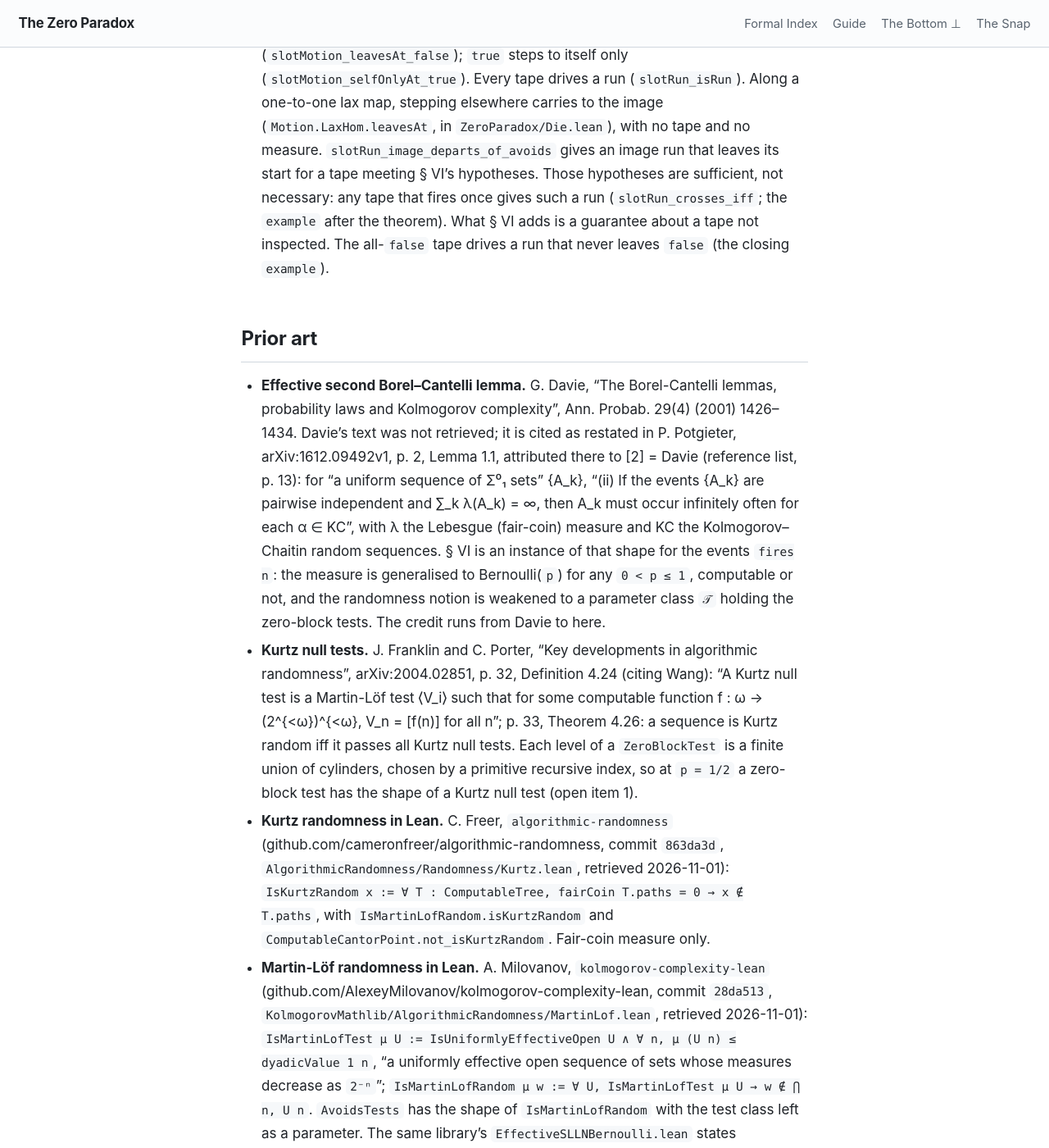
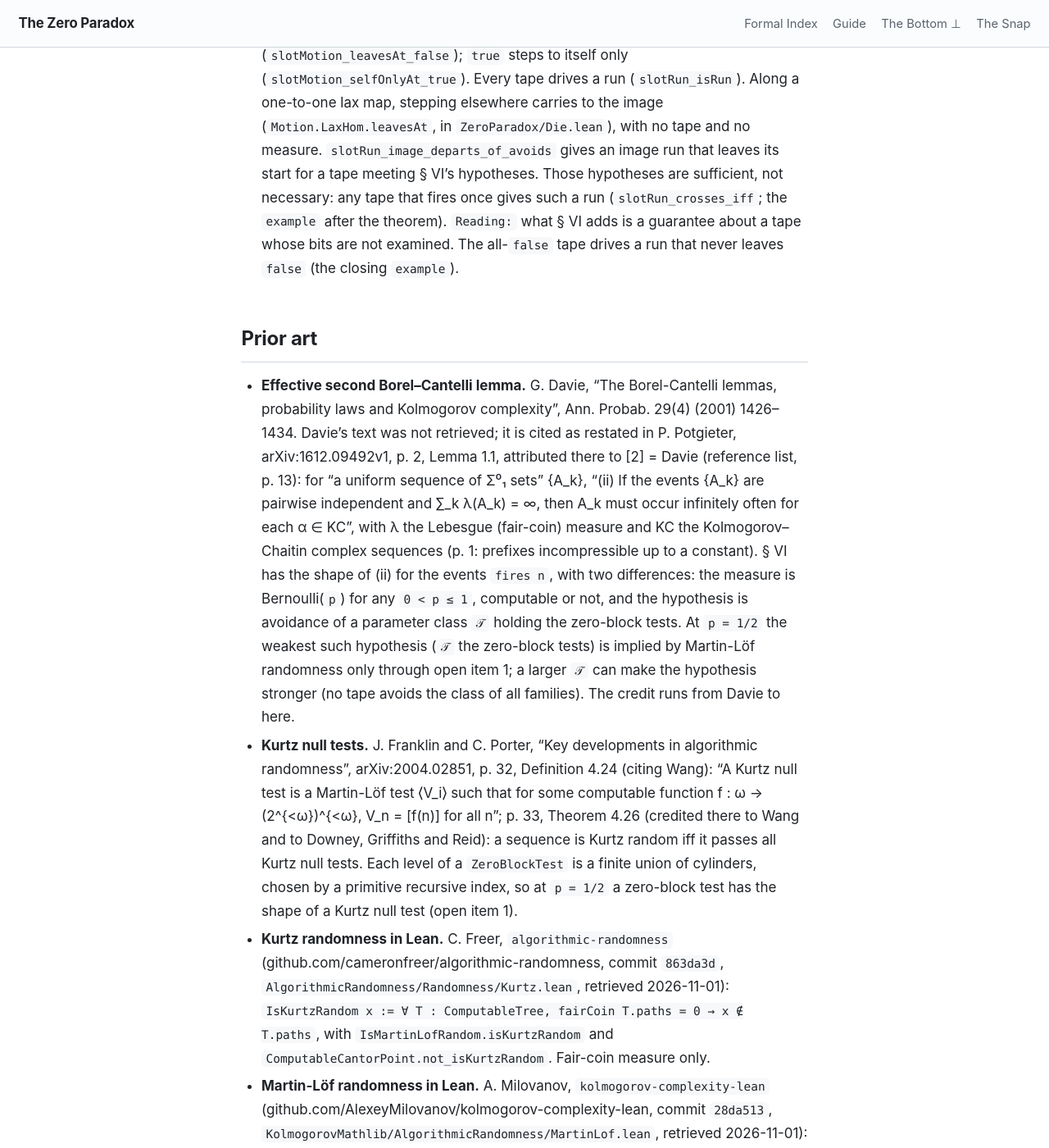
Before and after one commit to timbrigham/ZeroParadox, a Jekyll site: the page built from ZeroParadox/Information/CrossingTrials.md, in a window 1280 px wide and 1400 px high, scrolled down 793 px. Shown: the whole window at 82% size. Built offline with Jekyll 4.4.1, drawn with Linux system fonts in a browser that asks for light colours; our own code applies the rules of GitHub Pages for plain Markdown files; some of the changed text lies outside the part shown.

Commit message:
Typicality round 2 fixes: premise count, cxQ2_zero, Davie hedge, converse gloss
Apply the round-2 copy-editor, editorial, adversary, claim-review and
prior-art ordinaries: two added premises (0 < p is already
crossing_almost_surely's); point the 2-adic complexity at cxQ2_zero;
hedge the Davie comparison through open item 1 and use Potgieter's
"complex"; credit Thm 4.26; scope ML-meets-htyp to p = 1/2; restore the
standard-theory hedge on the maximally complex reading; split the
converse example's gloss into Statement and Reading; index the
sufficient-not-necessary witness in DieCannotBe § XXVIII; Milovanov
existence and computable-null pointers.

Co-Authored-By: Claude Opus 5.5 <noreply@anthropic.com>
Claude-Session: https://claude.ai/code/session_01Qj4hZEe22hsY1FqfbKnnU2

```diff
--- a/ZeroParadox/Information/CrossingTrials.md
+++ b/ZeroParadox/Information/CrossingTrials.md
@@ -23,7 +23,8 @@ two-chart reading for § IV–VII.
   `ZeroParadox/Die.lean`), with no tape and no measure. `slotRun_image_departs_of_avoids` gives an image
   run that leaves its start for a tape meeting § VI's hypotheses. Those hypotheses are sufficient, not
   necessary: any tape that fires once gives such a run (`slotRun_crosses_iff`; the `example` after the
-  theorem). What § VI adds is a guarantee about a tape not inspected. The all-`false` tape drives a run
+  theorem). `Reading:` what § VI adds is a guarantee about a tape whose bits are not examined. The
+  all-`false` tape drives a run
   that never leaves `false` (the closing `example`).
 
 ## Prior art
@@ -33,14 +34,17 @@ two-chart reading for § IV–VII.
   as restated in P. Potgieter, arXiv:1612.09492v1, p. 2, Lemma 1.1, attributed there to [2] = Davie
   (reference list, p. 13): for "a uniform sequence of Σ⁰₁ sets" {A_k}, "(ii) If the events {A_k} are
   pairwise independent and ∑_k λ(A_k) = ∞, then A_k must occur infinitely often for each α ∈ KC", with λ
-  the Lebesgue (fair-coin) measure and KC the Kolmogorov–Chaitin random sequences. § VI is an instance of
-  that shape for the events `fires n`: the measure is generalised to Bernoulli(`p`) for any `0 < p ≤ 1`,
-  computable or not, and the randomness notion is weakened to a parameter class `𝒯` holding the
-  zero-block tests. The credit runs from Davie to here.
+  the Lebesgue (fair-coin) measure and KC the Kolmogorov–Chaitin complex sequences (p. 1: prefixes
+  incompressible up to a constant). § VI has the shape of (ii) for the events `fires n`, with two
+  differences: the measure is Bernoulli(`p`) for any `0 < p ≤ 1`, computable or not, and the hypothesis
+  is avoidance of a parameter class `𝒯` holding the zero-block tests. At `p = 1/2` the weakest such
+  hypothesis (`𝒯` the zero-block tests) is implied by Martin-Löf randomness only through open item 1; a
+  larger `𝒯` can make the hypothesis stronger (no tape avoids the class of all families). The credit
+  runs from Davie to here.
 - **Kurtz null tests.** J. Franklin and C. Porter, "Key developments in algorithmic randomness",
   arXiv:2004.02851, p. 32, Definition 4.24 (citing Wang): "A Kurtz null test is a Martin-Löf test ⟨V_i⟩
   such that for some computable function f : ω → (2^{<ω})^{<ω}, V_n = [f(n)] for all n"; p. 33, Theorem
-  4.26: a sequence is Kurtz random iff it passes all Kurtz null tests. Each level of a `ZeroBlockTest`
+  4.26 (credited there to Wang and to Downey, Griffiths and Reid): a sequence is Kurtz random iff it passes all Kurtz null tests. Each level of a `ZeroBlockTest`
   is a finite union of cylinders, chosen by a primitive recursive index, so at `p = 1/2` a zero-block
   test has the shape of a Kurtz null test (open item 1).
 - **Kurtz randomness in Lean.** C. Freer, `algorithmic-randomness`
@@ -58,8 +62,12 @@ two-chart reading for § IV–VII.
   `tendsto_freqOne_of_isMartinLofRandom_bernoulli'` ("SUV Theorem 34"): for `p ≤ 1` with
   `IsComputableReal (p : ℝ)` and `x` Martin-Löf random for its `bernoulliMeasure p hp`, the frequency of
   ones in `x` tends to `p`; for `p > 0` that gives infinitely many ones. Its hypothesis needs a
-  computable `p`, which § VI does not; that Martin-Löf randomness meets § VI's `htyp` is open item 1, and
-  its `bernoulliMeasure` was not compared with `trials`. None of these libraries is a dependency here.
+  computable `p`, which § VI does not; that Martin-Löf randomness meets § VI's `htyp` is open item 1 at
+  `p = 1/2` and is not stated here for other `p`, and its `bernoulliMeasure` was not compared with `trials`. For the uniform measure the same library has
+  `exists_isMartinLofRandom_uniform` (a Martin-Löf random sequence exists, `EffectiveLaws.lean`) and
+  `isEffectivelyNull_singleton_of_computable` (no computable sequence is, `EffectiveNull.lean`); given
+  open item 1, the first is a tape meeting `htyp` at `p = 1/2`. None of these libraries is a dependency
+  here.
 - **Mathlib.** The pin was searched 2026-11-01 for `Martin-L`, `MartinLof`, `algorithmic(ally)? random`,
   `Kurtz` (case-insensitive, `.lake/packages/mathlib/Mathlib`): zero matches. Not located as of
   2026-11-01, searched as stated. theoremsearch, four phrasings (Kurtz null test; Martin-Löf random for
@@ -70,15 +78,18 @@ two-chart reading for § IV–VII.
 ## What remains open (2026-11-01)
 
 1. **Zero-block tests and the standard test classes.** That every `ZeroBlockTest` at `p = 1/2` is a Kurtz
-   null test, hence a Martin-Löf test, is read off the definitions above and is not proved in Lean here:
-   the corpus has no effective-open-set notion and imports neither library.
+   null test, hence a Martin-Löf test, is read off the definitions above and is not proved in Lean here;
+   nor is it proved that `trials (1/2)` is the fair-coin measure those definitions use. No
+   effective-open-set notion was located in `ZeroParadox/**` as of 2026-11-01 (searched for
+   `effective(ly) open`, `EffectiveOpen`, `Σ⁰₁`, `Sigma01`, `computably enumerable`, `IsKurtz`,
+   `MartinLof`: hits only in prose), and neither library is imported.
 2. **Uniformity in `p`.** `exists_halving_block` gives the block length `K` by an existence proof; it is
    not computed from `p`. For one fixed `p` the test needs only the number `K`, so the primitive-recursive
    index holds for every `0 < p` (`zeroBlockTest_silentFrom`). Computability of `p` would matter for a
    test uniform in `p`, and for Milovanov's universal test, which assumes a computable measure.
 3. **The bridge to the framework.** No map from ⊥ of a `ZPSemilattice` to a tape is claimed
-   (`ZeroParadox/Information/Disjunctive.md` fence 3; fence 1 of the Lean header says nothing identifies ⊥
-   with the trial space). `htyp` is a hypothesis on a tape.
+   (`ZeroParadox/Information/Disjunctive.md` fence 3; fence 1 of the Lean header: nothing here says the
+   structureless referent ⊥ is the trial space). `htyp` is a hypothesis on a tape.
 
 ## Two charts
 
@@ -90,17 +101,21 @@ of the motion; crossing is a property of one run; typicality is a property of a
 
 `Reading:` CARRIER — the tension. In the valuation chart, `infinitude_forces_infinite_complexity`
 (`ZeroParadox/Valuation/InfinitudeFloor.lean`) gives complexity ⊤ (the top of `ℕ∞`) at the floor of any
-`InfinitudeFloor`; at the 2-adic instance that floor is 0, under the additive-valuation convention that
-the valuation of 0 is ⊤. Read as a digit tape (a reading; no map from the 2-adic integers to tapes is
+`InfinitudeFloor`; at the 2-adic instance `q2InfinitudeFloor`, on `ℚ_[2]`, the floor is 0 and its complexity is
+`cxQ2 0 = ⊤` (`cxQ2_zero`, a case of the definition of `cxQ2`), matching the additive-valuation
+convention that the valuation of 0 is ⊤. Read as a digit tape (a reading; no map from the 2-adic integers to tapes is
 built here), 0 is the all-`false` tape, the sole member of `silentFrom 0`, and § VI's hypothesis
 excludes it at `N = 0` for every `0 < p ≤ 1` (`zeroBlockTest_silentFrom`). In the tape chart, under the
 pointwise order, the least element of `ℕ → Bool` is the same all-`false` tape (the `example` at
 `ZeroParadox/BottomCannotBe.lean`, `(⊥ : ℕ → Bool) = fun _ => false`), which is not disjunctive
 (`allFalse_not_disjunctive`, `ZeroParadox/Information/Disjunctive.lean`). Tim's maximally complex reading
 (`ZeroParadox/Information/Disjunctive.md` fence 3) places the occupant of ⊥ of a `ZPSemilattice`, read as
-a tape, among the Martin-Löf random tapes for the fair coin; that such tapes meet § VI's hypothesis at
+a tape, among the maximally complex tapes, which by standard theory (Levin–Schnorr; not proved here,
+Disjunctive.md fence 2) are Martin-Löf random for the fair coin; that such tapes meet § VI's hypothesis at
 `p = 1/2` is open item 1. The two readings put different tapes in the role, and nothing in Lean
 identifies them.
 
 Not claimed: that any tape is typical, that ⊥ of any carrier is a tape, or that typicality supplies the
-occurrence commitment. The theorem moves "almost surely" to "this run crosses" by adding three premises: `0 < p`, a class `𝒯` holding the zero-block tests, and `htyp`.
+occurrence commitment. The theorem moves "almost surely" (`crossing_almost_surely`, which already
+assumes `0 < p`) to "this run crosses" by adding two premises: a class `𝒯` holding the zero-block tests
+for `trials p hp`, and `htyp`.
```
Also changed, not shown: 2 other files.
